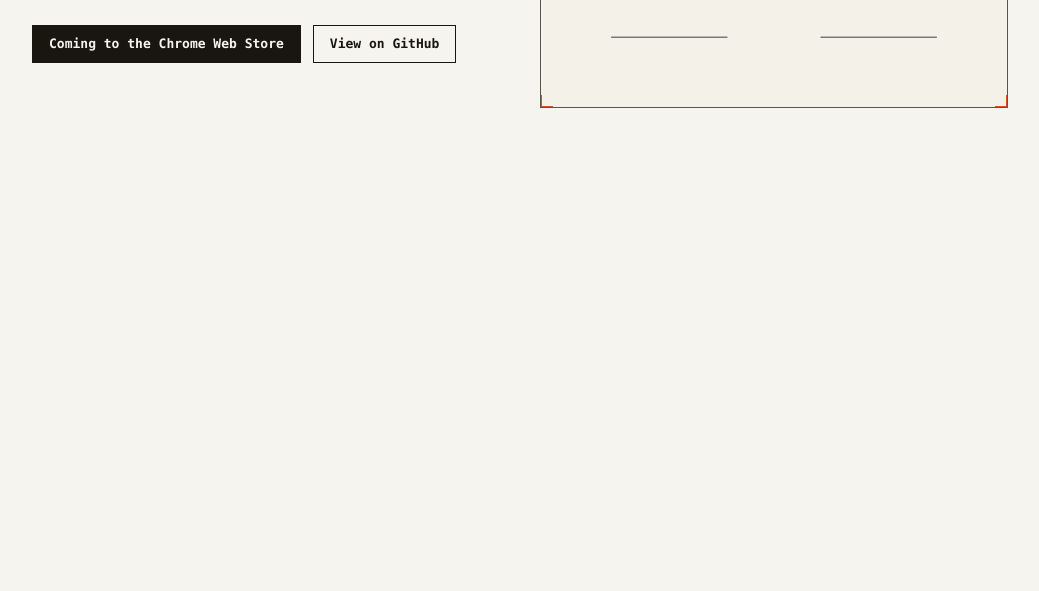
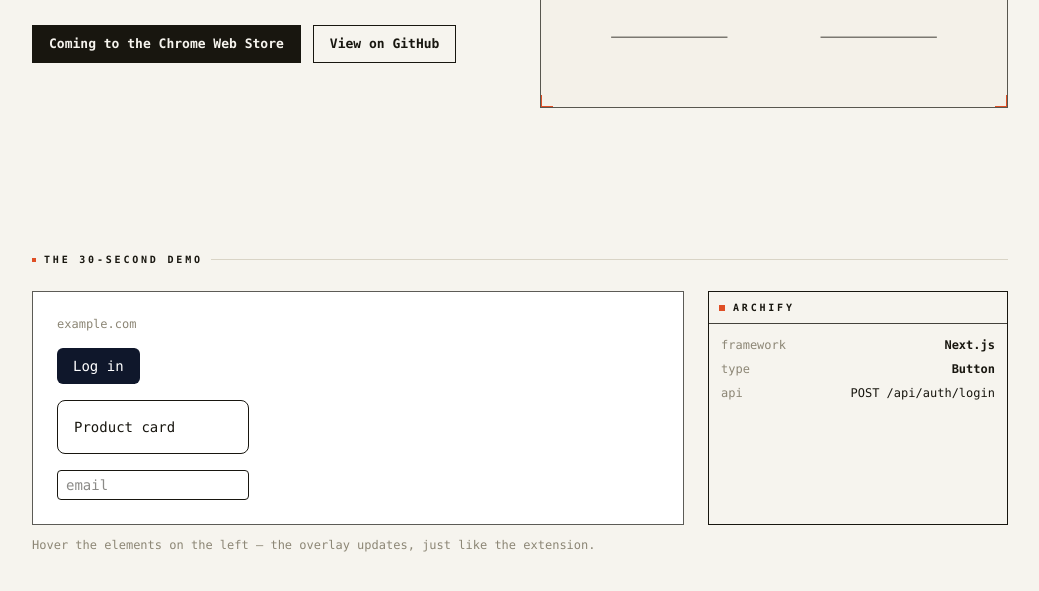
Before and after one commit to Salah-XD/archify, an Astro site in the folder site/: page / in a window 1280 px wide. Shown: the part 323-914 px from the top of the page, without its empty margins (120-1159 px from the left). Before the commit the page ends 800 px from the top, so only its background shows below. Built offline with nearby package versions, Linux system fonts and the light colour scheme; Astro itself is replaced by a stand-in of ours.

Commit message:
feat(site): interactive live-demo island

```diff
--- /dev/null
+++ b/site/src/components/LiveDemo.svelte
@@ -0,0 +1,41 @@
+<script>
+  const targets = {
+    btn:   { framework: 'Next.js', type: 'Button', api: 'POST /api/auth/login' },
+    card:  { framework: 'Next.js', type: 'Card', api: 'GET /api/products' },
+    input: { framework: 'Next.js', type: 'Input', api: '—' },
+  };
+  let active = 'btn';
+</script>
+
+<section class="mx-auto max-w-5xl px-6 py-16">
+  <div class="mb-6 flex items-center gap-2">
+    <span class="h-1 w-1 bg-redline"></span>
+    <span class="text-[10px] font-semibold tracking-[0.28em] text-ink">THE 30-SECOND DEMO</span>
+    <span class="h-px flex-1 bg-line"></span>
+  </div>
+
+  <div class="grid gap-6 md:grid-cols-[1fr_300px]">
+    <div class="relative border border-ink/70 bg-white p-6">
+      <div class="mb-4 text-xs text-muted">example.com</div>
+      <button class="mb-4 rounded-md bg-slate-900 px-4 py-2 text-sm text-white"
+        on:mouseenter={() => active = 'btn'}>Log in</button>
+      <div class="mb-4 w-48 rounded-lg border p-4 text-sm" on:mouseenter={() => active = 'card'}
+        role="group">Product card</div>
+      <input class="w-48 rounded border px-2 py-1 text-sm" placeholder="email"
+        on:mouseenter={() => active = 'input'} />
+    </div>
+
+    <div class="border border-ink bg-paper text-[12px]">
+      <div class="flex items-center gap-2 border-b border-ink/80 px-2.5 py-2">
+        <span class="h-1.5 w-1.5 bg-redline"></span>
+        <span class="text-[10px] font-semibold tracking-[0.28em]">ARCHIFY</span>
+      </div>
+      <div class="space-y-1.5 p-3">
+        <div class="flex justify-between"><span class="text-muted">framework</span><span class="font-semibold">{targets[active].framework}</span></div>
+        <div class="flex justify-between"><span class="text-muted">type</span><span class="font-semibold">{targets[active].type}</span></div>
+        <div class="flex justify-between"><span class="text-muted">api</span><span class="font-mono">{targets[active].api}</span></div>
+      </div>
+    </div>
+  </div>
+  <p class="mt-3 text-xs text-muted">Hover the elements on the left — the overlay updates, just like the extension.</p>
+</section>
--- a/site/src/pages/index.astro
+++ b/site/src/pages/index.astro
@@ -1,7 +1,9 @@
 ---
 import Base from '../layouts/Base.astro';
 import Hero from '../components/Hero.astro';
+import LiveDemo from '../components/LiveDemo.svelte';
 ---
 <Base>
   <Hero />
+  <LiveDemo client:visible />
 </Base>
```
